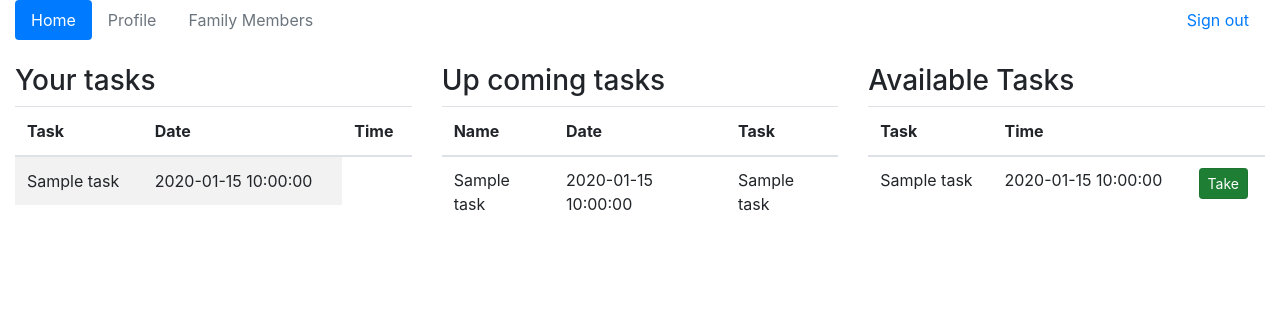
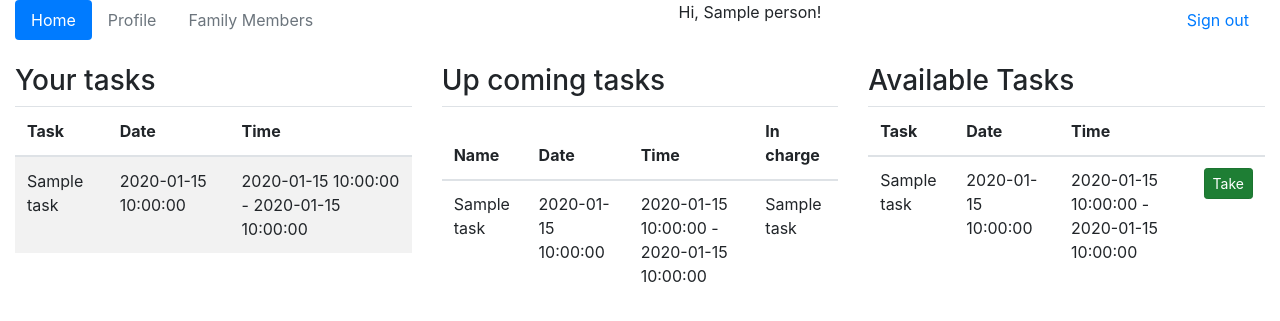
Before and after one commit to ali-gaineshev/Pet-Scheduler, a Flask app: template templates/home.html in a window 1280 px wide. Shown: the top 321 px of the page. Run offline with Flask 3, Linux system fonts and the light colour scheme; the visitor is signed in with stand-in values (Sample User, id 1); the template is opened without the code that fills it: most values are stand-ins (such as "Sample title", 1, 10 or a date in 2020); parts of the project's set-up code (start-up, migrations or seed data) failed here and were passed over; some libraries are stand-ins or nearby versions.

Commit message:
Integrate sql functionality into the website

```diff
--- a/helper.py
+++ b/helper.py
@@ -1,5 +1,6 @@
 from family import Family, Task, Person
 import psql_connector as conn
+from datetime import datetime
 
 key_path = "./secret/session_secret.txt"
 def get_key_to_session():
@@ -56,7 +57,7 @@
             members.append(member_id)
     return members
 
-def get_family_tasks(family_id):
+def get_family_tasks(family_id, person_id):
     """_summary_
 
     Args:
@@ -65,17 +66,73 @@
     Returns:
         _type_: sorted in ascending order of start time list of tasks
     """
-    tasks = []
+    all_tasks = []
+    your_tasks = []
+    available_tasks = []
+    upcoming_tasks = []
     raw_tasks = conn.get_family_tasks(family_id=family_id)
+    if(len(raw_tasks) == 0):
+        return [],[],[],[]
+
     for raw_task in raw_tasks:
         task_id = raw_task[1]
+        cur_person_id = raw_task[2]
+        completed = raw_task[3]
+
         task_info = conn.get_task_info(task_id=task_id)
         filled_task = Task(task_id, task_info[1],task_info[2], task_info[3],task_info[4])
-        if raw_task[3] == True: #raw_task[3] - completed:bool
+
+        if completed == True:
             filled_task.change_completed(True)
 
-        if raw_task[2] is not None:#raw_task[2] - person_id : int
-            filled_task.assign_task(raw_task[2])
+        if cur_person_id is not None:
+            name = get_user_info(cur_person_id).name
+            filled_task.assign_task(cur_person_id, name)
 
-        tasks.append(filled_task)
-        return sorted(tasks, key = lambda filled_task: filled_task[3])
+            if(cur_person_id == person_id):
+                your_tasks.append(filled_task)
+            else:
+                upcoming_tasks.append(filled_task)
+        else:
+            available_tasks.append(filled_task)
+
+        all_tasks.append(filled_task)
+
+    return get_formatted_task_lists(your_tasks, upcoming_tasks, available_tasks)
+
+def get_formatted_task_lists(your_tasks, upcoming_tasks, available_tasks):
+
+    sorted_your_tasks = sorted(your_tasks, key=sort_by_date_time)
+    formatted_your_tasks = format_time_in_task(sorted_your_tasks)
+
+    sorted_upcoming_tasks = sorted(upcoming_tasks, key=sort_by_date_time)
+    formatted_upcoming_tasks = format_time_in_task(sorted_upcoming_tasks)
+
+    sorted_available_tasks = sorted(available_tasks, key=sort_by_date_time)
+    formatted_available_tasks = format_time_in_task(sorted_available_tasks)
+
+    return (
+        formatted_your_tasks,
+        formatted_upcoming_tasks,
+        formatted_available_tasks
+    )
+
+
+def format_time_in_task(tasks):
+    for task in tasks:
+        date= task.date
+        start_time = task.start_time
+        end_time = task.end_time
+
+        formatted_date = date.strftime("%d/%m/%y")
+        start_am_pm = start_time.strftime('%I:%M %p')
+        end_am_pm = end_time.strftime('%I:%M %p')
+
+        task.edit_date(formatted_date, start_am_pm, end_am_pm)
+    return tasks
+
+def sort_by_date_time(task):
+    date_str = task.date
+    time_str = task.start_time
+    full_date_str = f"{date_str} {time_str}"
+    return datetime.strptime(full_date_str, "%Y-%m-%d %H:%M:%S")
--- a/main.py
+++ b/main.py
@@ -16,7 +16,7 @@
 def before_request():
     # Check if the user is logged in and fetch user info
     if 'person_id' not in session and request.endpoint != 'login':
-        print(session)
+        print("\nSession items: ", session, "\n")
         return redirect("/login")
 
     if request.endpoint == 'login' or request.endpoint == 'signup':
@@ -41,17 +41,20 @@
     else:
         family_id = session['family_id']
         members = session['members']
+
     is_head_member = session['is_head_member']
 
-    all_tasks = helper.get_family_tasks(family_id=family_id)
+    result = helper.get_family_tasks(family_id=family_id, person_id=person.person_id)
+    your_tasks, upcoming_tasks, available_tasks = result[0], result[1], result[2]
 
-    return render_template("home.html", person = person, all_tasks = all_tasks)
+    return render_template("home.html", person = person, your_tasks = your_tasks,upcoming_tasks = upcoming_tasks,available_tasks = available_tasks)
 
 
 @app.route("/login", methods = ['GET', 'POST'])
 def login():
     error = None
     if request.method == 'POST':
+        test()
         person_id, error = helper.validate_user(request.form['email'].lower(), request.form['password'])
         if error is None:
             session['person_id'] = person_id
@@ -82,27 +85,24 @@
     return redirect(url_for('login'))
 
 def test():
-    person_id = psql_connector.add_user("head","test1","test")
-    family_id = psql_connector.create_family(person_id)
-    person_id1 = psql_connector.add_user("p1","test2","test")
-    person_id2 = psql_connector.add_user("p2","test3","test")
-    person_id3 = psql_connector.add_user("p3","test4","test")
+    person_id = psql_connector.add_user("Test person","test@example.com","test")
 
-    psql_connector.add_user_to_family(person_id1, family_id)
-    psql_connector.add_user_to_family(person_id2, family_id)
-    psql_connector.add_user_to_family(person_id3, family_id)
+    family_id = 1
+    psql_connector.add_user_to_family(person_id, family_id)
 
-    head_member_id, member_ids = psql_connector.get_family_info(family_id)
 
-    task_id1 = psql_connector.create_task(name = "Walk Yumi",date ="2024-01-17",start_time = "00:00:00", end_time = "11:11:11", family_id = family_id)
-    task_id2 = psql_connector.create_task(name = "Walk Yumi",date = "2024-01-17",start_time = "11:11:11", end_time = "22:22:22", family_id = family_id)
-    psql_connector.assign_task_to_user(task_id1, person_id)
-    psql_connector.assign_task_to_user(task_id2, person_id3)
+    task_id1 = psql_connector.create_task(name = "Walk Yumi",date ="2024-01-17",start_time = "00:00:00", end_time = "10:10:11", family_id = family_id)
+    task_id2 = psql_connector.create_task(name = "Walk Yumid sadsadasdasdasd",date = "2024-01-17",start_time = "11:11:11", end_time = "22:22:22", family_id = family_id)
+    task_id3 = psql_connector.create_task(name = "Walk Yumi, walk YYYYYYYYYYYUMASDA",date = "2024-01-17",start_time = "12:11:11", end_time = "22:22:22", family_id = family_id)
+    task_id4 = psql_connector.create_task(name = "Walk Yumi aSDsadas ",date = "2024-01-17",start_time = "1:11:11", end_time = "22:22:22", family_id = family_id)
+    task_id5 = psql_connector.create_task(name = "Walk Yumi asdasdasdasdas ",date = "2024-01-17",start_time = "17:11:11", end_time = "23:22:22", family_id = family_id)
+    psql_connector.assign_task_to_user(task_id1, 1)
+    psql_connector.assign_task_to_user(task_id2, person_id)
+    psql_connector.assign_task_to_user(task_id3, 1)
+    psql_connector.assign_task_to_user(task_id4, 1)
+
     psql_connector.change_task_complete(task_id2, True)
-    psql_connector.unassign_task(task_id1)
-
-    i = psql_connector.get_user_info("....")
-    print("\n\n", i)
+    #psql_connector.unassign_task(task_id1)
 
 
 """
--- a/templates/home.html
+++ b/templates/home.html
@@ -25,7 +25,8 @@
                     <li class="nav-item">
                         <a class="nav-link disabled" href="#">Family Members</a>
                     </li>
-
+                    <li class="nav-item ml-auto">Hi, {{person.name}}!
+                    </li>
                     <li class="nav-item ml-auto"><a class="nav-link" href="{{url_for('logout')}}">Sign out</a>
                     </li>
                 </ul>
@@ -52,8 +53,9 @@
                             <tbody>
                                 {% for task in your_tasks %}
                                     <tr>
-                                        <td>{{task['Task']}}</td>
-                                        <td>{{task['Date']}}</td>
+                                        <td>{{task.name}}</td>
+                                        <td>{{task.date}}</td>
+                                        <td>{{task.start_time}} - {{task.end_time}}</td>
                                     </tr>
                                 {% endfor %}
                             </tbody>
@@ -67,14 +69,17 @@
                         <table class="table">
                             <thead>
                                 <tr>
-                                    <th>
+                                    <th scope = "col">
                                         Name
-                                    </th>
+                                    </th scope = "col">
                                     <th>
                                         Date
                                     </th>
+                                    <th scope = "col">
+                                        Time
+                                    </th>
                                     <th>
-                                        Task
+                                        In charge
                                     </th>
                                 </tr>
                             </thead>
@@ -82,9 +87,10 @@
                                 <tr>
                                     {%- for task in upcoming_tasks %}
                                     <tr>
-                                        <td>{{task['Name']}}</td>
-                                        <td>{{task['Date']}}</td>
-                                        <td>{{task['Task']}}</td>
+                                        <td>{{task.name}}</td>
+                                        <td>{{task.date}}</td>
+                                        <td>{{task.start_time}} - {{task.end_time}}</td>
+                                        <td>{{task.person_name_to_do}}</td>
                                     </tr>
                                     {%- endfor %}
                                 </tr>
@@ -99,14 +105,16 @@
                         <table class="table">
                             <thead>
                                 <tr>
-                                    <th>
+                                    <th scope = "col">
                                         Task
+                                    </th>
+                                    <th scope = "col">
+                                        Date
                                     </th>
                                     <th>
                                         Time
                                     </th>
-                                    <th>
-
+                                    <th scope = "col">
                                     </th>
                                 </tr>
                             </thead>
@@ -114,8 +122,9 @@
                                 <tr>
                                     {%- for task in available_tasks %}
                                     <tr>
-                                        <td>{{task['Task']}}</td>
-                                        <td>{{task['Date']}}</td>
+                                        <td>{{task.name}}</td>
+                                        <td>{{task.date}}</td>
+                                        <td>{{task.start_time}} - {{task.end_time}}</td>
                                         <td>
                                             <button type="button" class="btn btn-sm btn-success active" name= {{ task["Button_Identifier"] }}>
                                                 Take
```
Also changed, not shown: family.py (+12 -4 lines).
